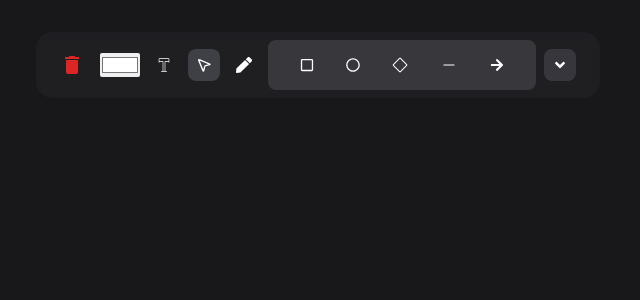
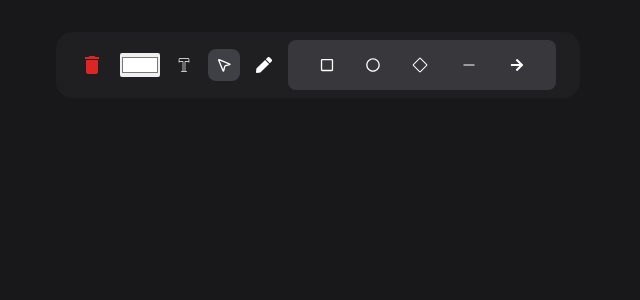
Before and after one commit to Saransh1220/FluxDraw, a Next.js app: page / in a window 1280 px wide. Shown: the top 300 px of the page, without its empty margins (322-962 px from the left). Built offline with nearby package versions, Linux system fonts and the light colour scheme.

Commit message:
Fixed some issue

```diff
--- a/components/Navbar.jsx
+++ b/components/Navbar.jsx
@@ -87,7 +87,7 @@ const Navbar = ({ onClearCanvas, onColorChange, onSelectShape }) => {
           <FaArrowRight />
         </button>
       </div>
-      <div className='relative'>
+      <div className='relative sm:hidden'>
       <div onClick={toggleChildVisibility} className='bg-zinc-700/75 p-2 rounded-lg ml-2 cursor-pointer'>
         <FaAngleDown style={{ transform: isChildVisible ? 'rotate(180deg)' : 'rotate(0deg)', transition: 'transform 0.3s ease' }} />
       </div>
```
